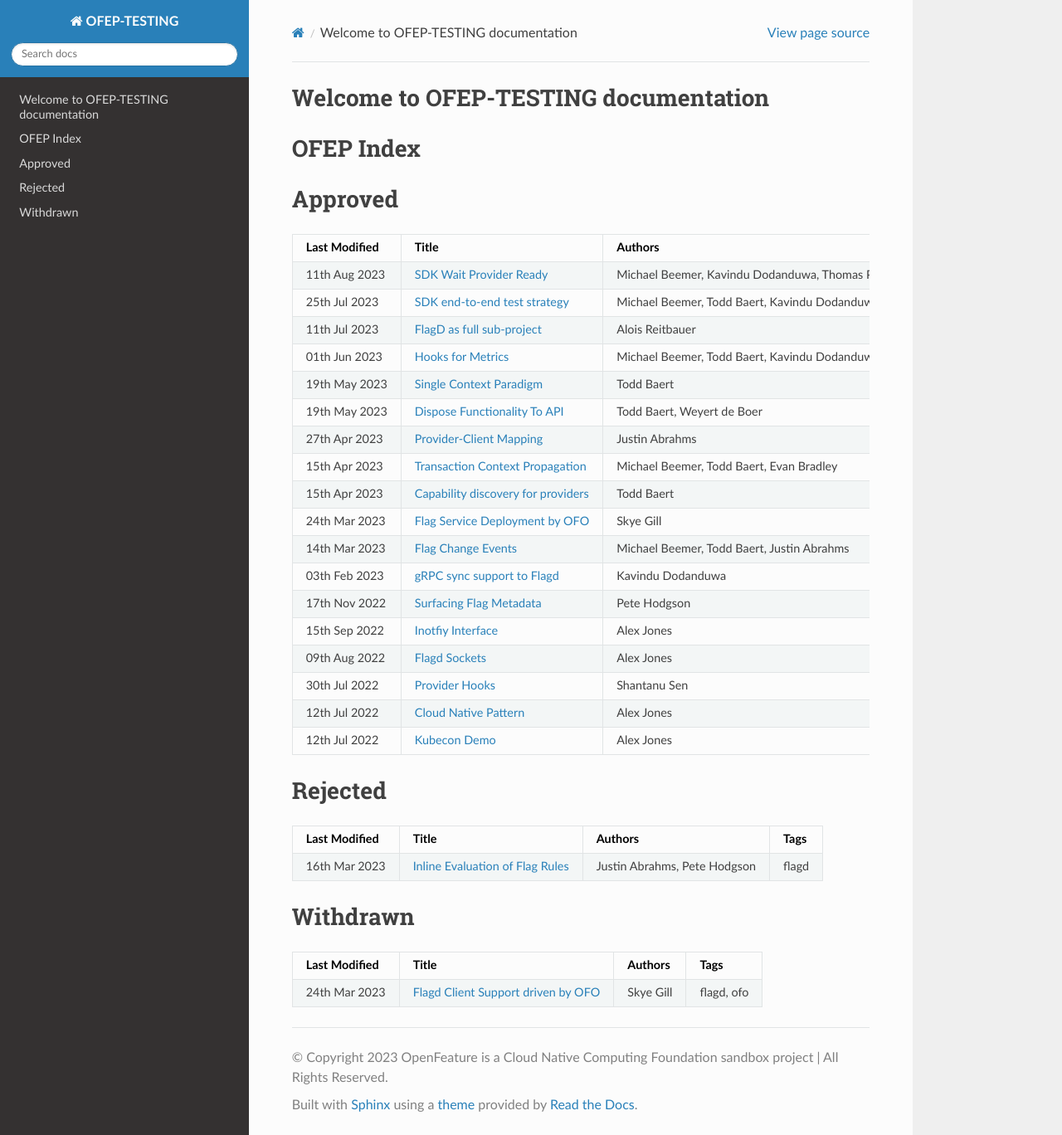
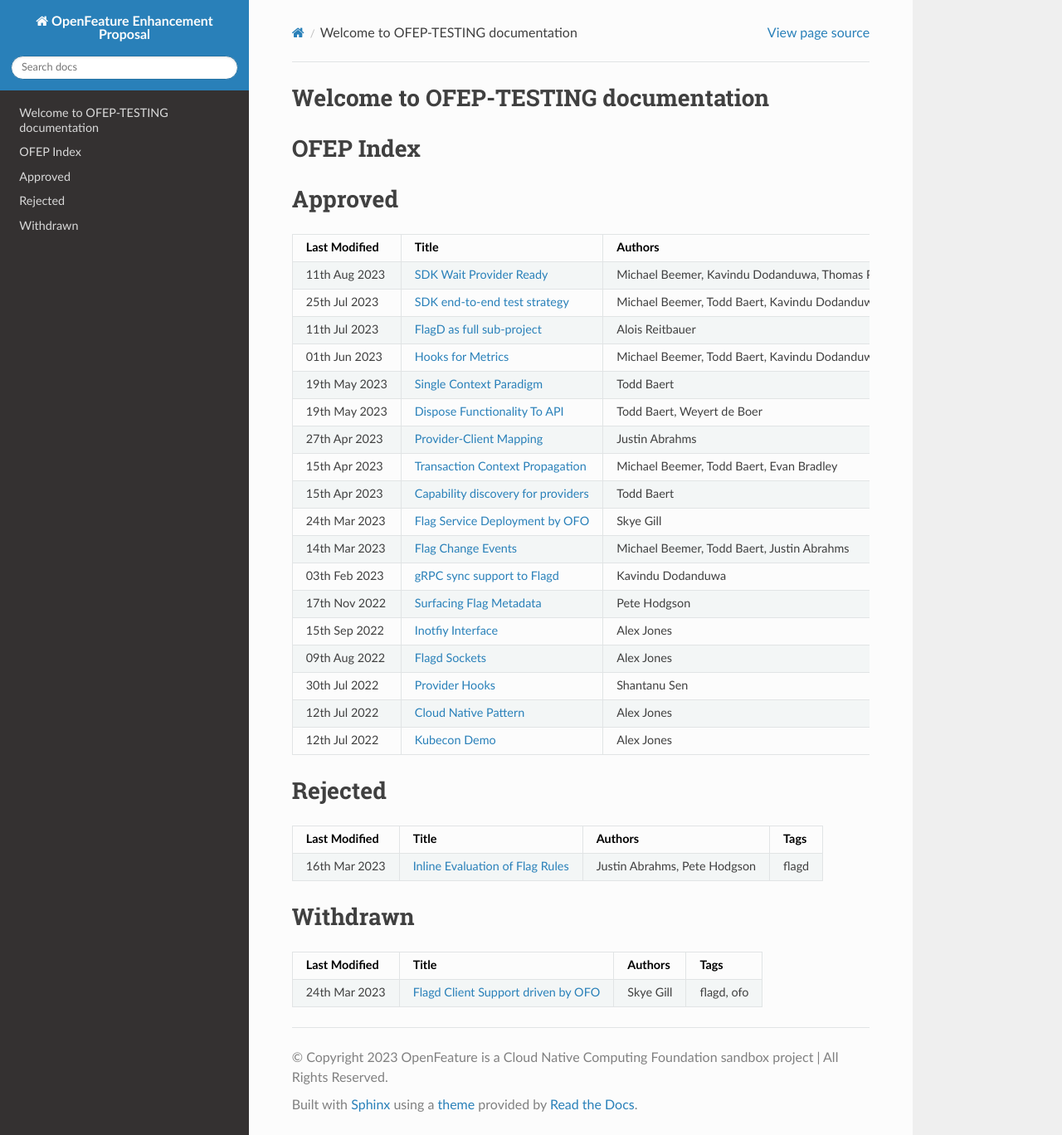
Before and after one commit to open-feature/ofep, a Sphinx documentation site: the page built from docs/source/index.rst, in a window 1280 px wide and 1368 px high. Shown: the whole window at 83% size. Built offline with Sphinx 7.4.7 and the Read the Docs theme 2.0.0, drawn with Linux system fonts in a browser that asks for light colours; pages that are not in the unit, such as notebooks, are missing from menus.

Commit message:
Update docs/source/conf.py
Co-authored-by: Michael Beemer <beeme1mr@users.noreply.github.com>
Signed-off-by: Mihir Mittal <105881639+mihirm21@users.noreply.github.com>

```diff
--- a/docs/source/conf.py
+++ b/docs/source/conf.py
@@ -9,7 +9,7 @@ sys.path.insert(0, os.path.abspath(os.path.join(os.path.dirname(__file__), '..',
 parent_dir = os.path.abspath(os.path.join(os.path.dirname(__file__), '..', '..'))
 
 # -- Project information -----------------------------------------------------
-project = 'OFEP-TESTING'
+project = 'OpenFeature Enhancement Proposal'
 copyright = '2023 OpenFeature is a Cloud Native Computing Foundation sandbox project | All Rights Reserved'
 author = 'Mihir Mittal'
 release = '1'
```
